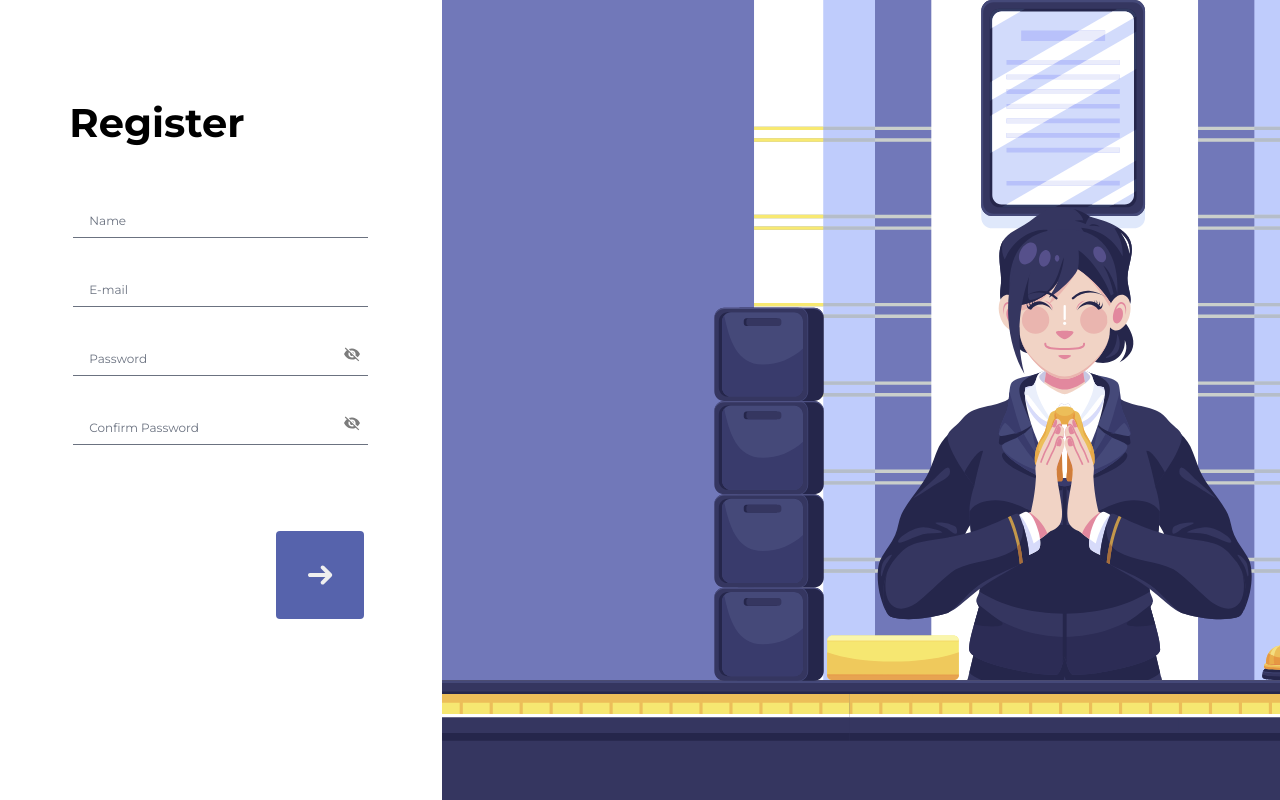
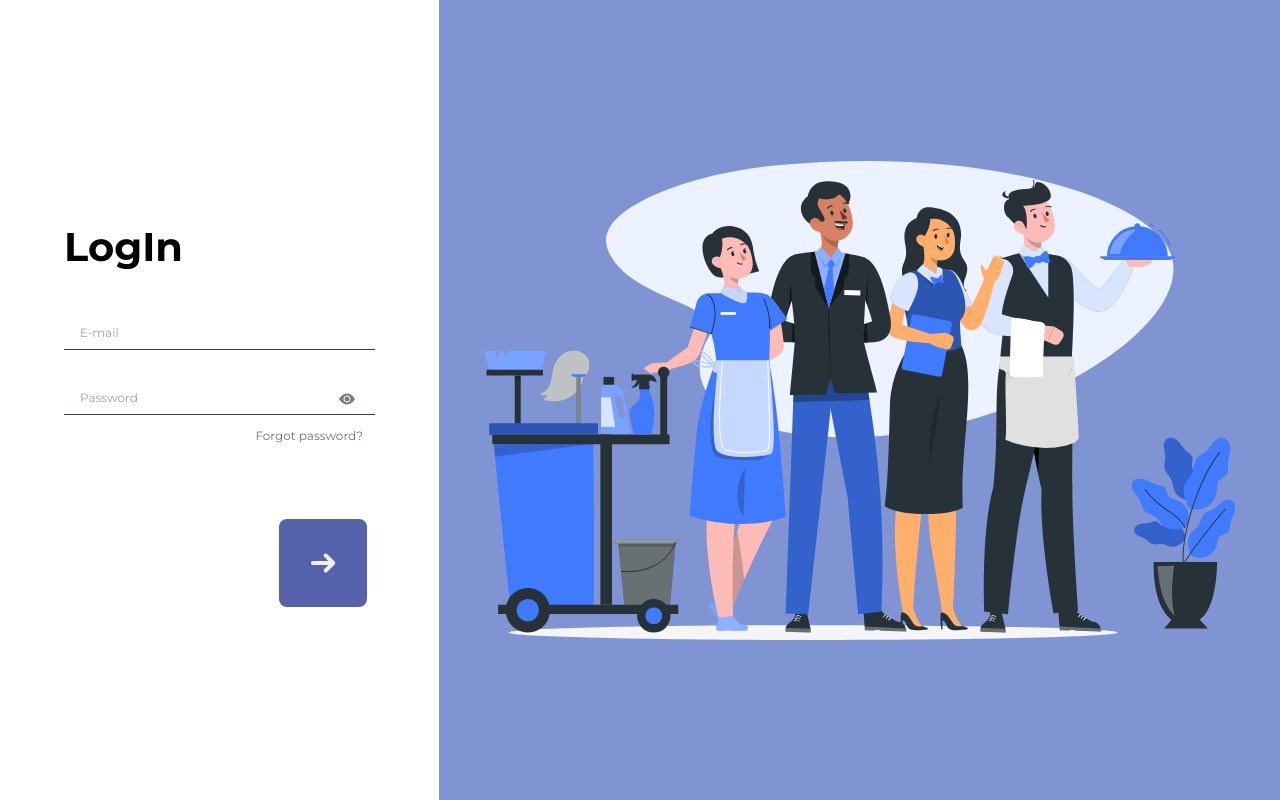
Before and after one commit to Kartikayy007/HotelCrewFrontend, a React (Vite) app: page /login in a window 1280 px wide. Built offline with nearby package versions, Linux system fonts and the light colour scheme.

Commit message:
added forgot password API integration including error handeling and bug fixes

```diff
--- a/src/App.jsx
+++ b/src/App.jsx
@@ -4,8 +4,8 @@ import Login from './components/Login/Login'
 // import Home from './components/Home'
 // import { BrowserRouter as Router, Routes, Route } from 'react-router-dom'
 import MultiStepForm from './components/Registration/MultiStepForm'
-import Verify from './components/Login/Verify'
 import SignUp from './components/signup/SignUp'
+import Onboarding from './components/Onboarding'
 
 function App() {
 
@@ -21,7 +21,7 @@ function App() {
     </Router> */}
     {/* <Hoteldetails /> */}
     {/* <ContactInfo /> */}
-    <SignUp />
+    <Login />
     </>
   )
 }
--- a/src/components/Login/Login.jsx
+++ b/src/components/Login/Login.jsx
@@ -1,8 +1,9 @@
-import React, { useState } from "react";
+import React, { useState, useCallback } from "react";
 import { useDispatch, useSelector } from "react-redux";
 import { loginUser } from "../../Redux/slices/UserSlice";
 import axios from "axios";
-// import { useNavigate } from "react-router-dom";
+import Verify from "./Verify";
+import validator from 'validator';
 
 const Login = () => {
   const [email, setEmail] = useState("");
@@ -12,70 +13,139 @@ const Login = () => {
   const [showForgotPassword, setShowForgotPassword] = useState(false);
   const [resetLoading, setResetLoading] = useState(false);
   const [resetSuccess, setResetSuccess] = useState(false);
+  const [showVerify, setShowVerify] = useState(false);
 
-  // const navigate = useNavigate();
   const dispatch = useDispatch();
   const { loading, error } = useSelector((state) => state.user);
 
-  const validateEmail = (email) => {
-    const emailRegex = /^[^\s@]+@[^\s@]+\.[^\s@]+$/;
-    return emailRegex.test(email);
-  };
+  const validateEmail = useCallback((email) => {
+    const emailRegex = /^[a-zA-Z0-9._%+-]+@[a-zA-Z0-9.-]+\.[a-zA-Z]{2,}$/;
+    return emailRegex.test(String(email).toLowerCase());
+  }, []);
+
+
+
+  const handleInputChange = useCallback((set) => (e) => {
+    try {
+      const sanitizedValue = validator.escape(e.target.value.trim());
+      set(sanitizedValue);
+      setErrorMsg("");
+    } catch (error) {
+      console.error("Input sanitization error:", error);
+      setErrorMsg("Invalid input detected");
+    }
+  }, []);
 
   const handleSubmit = async (e) => {
     e.preventDefault();
-    if (!email || !password) {
-      setErrorMsg("Enter all fields");
-      return;
-    }
-    if (!validateEmail(email)) {
-      setErrorMsg("Invalid Email");
-      return;
-    }
 
-    const userCredentials = { email, password };
-    dispatch(loginUser(userCredentials)).then((result) => {
+    try {
+      if (!email || !password) {
+        setErrorMsg("All fields are required");
+        return;
+      }
+
+      if (!validateEmail(email)) {
+        setErrorMsg("Please enter a valid email address");
+        return;
+      }
+
+
+      const loginAttempts = JSON.parse(localStorage.getItem('loginAttempts') || '{"count": 0, "timestamp": 0}');
+      const now = Date.now();
+
+      if (loginAttempts.count >= 5 && now - loginAttempts.timestamp < 15 * 60 * 1000) {
+        setErrorMsg("Too many login attempts. Please try again in 15 minutes.");
+        return;
+      }
+
+      const userCredentials = {
+        email: email.toLowerCase(),
+        password
+      };
+
+      const result = await dispatch(loginUser(userCredentials));
+
       if (loginUser.fulfilled.match(result)) {
+        localStorage.setItem('loginAttempts', JSON.stringify({"count": 0, "timestamp": now}));
         setEmail("");
         setPassword("");
         setErrorMsg("");
-        console.log("loggedin");
-        // navigate("/");
       } else {
-        setErrorMsg("Incorrect password");
+        loginAttempts.count += 1;
+        loginAttempts.timestamp = now;
+        localStorage.setItem('loginAttempts', JSON.stringify(loginAttempts));
+
+        throw new Error(result.error?.message || "Invalid credentials");
       }
-    });
+    } catch (error) {
+      console.error("Login error:", error);
+      setErrorMsg(error.response?.data?.message || "Login failed. Please try again.");
+
+      setPassword("");
+    }
   };
 
   const resetMail = async () => {
-    if (!email) {
-      setErrorMsg("Enter your email");
-      return;
-    }
+    try {
+      if (!email) {
+        setErrorMsg("Email is required");
+        return;
+      }
 
-    if (!validateEmail(email)) {
-      setErrorMsg("Invalid Email");
-      return;
-    }
+      if (!validateEmail(email)) {
+        setErrorMsg("Please enter a valid email address");
+        return;
+      }
+      const resetAttempts = JSON.parse(localStorage.getItem('resetAttempts') || '{"count": 0, "timestamp": 0}');
+      const now = Date.now();
 
-    setResetLoading(true);
-    setResetSuccess(false);
-    setErrorMsg("");
+      if (resetAttempts.count >= 3 && now - resetAttempts.timestamp < 60 * 60 * 1000) {
+        setErrorMsg("Too many reset attempts. Please try again in 1 hour.");
+        return;
+      }
 
-    try {
-      console.log("Sending request with email:", email);
-      const response = await axios.post("https://hotelcrew-1.onrender.com/api/auth/forgetpassword/", { email });
-      console.log("Response:", response);
+      setResetLoading(true);
+      setResetSuccess(false);
+      setErrorMsg("");
+
+      const response = await axios.post(
+        "https://hotelcrew-1.onrender.com/api/auth/forget-password/",
+        { email: email.toLowerCase() },
+        { timeout: 10000 }
+      );
+
+      resetAttempts.count += 1;
+      resetAttempts.timestamp = now;
+      localStorage.setItem('resetAttempts', JSON.stringify(resetAttempts));
+
       setResetSuccess(true);
       setErrorMsg("Password reset email sent successfully.");
-
-      // navigate("/");
+      setShowVerify(true);
     } catch (error) {
-      setErrorMsg("Something went wrong. Try again later.");
+      console.error("Reset password error:", error);
+      if (error.code === 'ECONNABORTED') {
+        setErrorMsg("Request timed out. Please try again.");
+      } else if (error.response?.status === 429) {
+        setErrorMsg("Too many requests. Please try again later.");
+      } else {
+        setErrorMsg(error.response?.data?.message || "Failed to send reset email. Please try again later.");
+      }
     } finally {
       setResetLoading(false);
     }
   };
+
+  React.useEffect(() => {
+    return () => {
+      setPassword("");
+      setEmail("");
+    };
+  }, []);
+
+  if (showVerify) {
+    return <Verify email={email} />;
+  }
 
   return (
     <div className="flex flex-col lg:flex-row min-h-screen font-Montserrat">
@@ -83,15 +153,23 @@ const Login = () => {
         <div className="w-full lg:w-1/2 flex items-center justify-center">
           <div className="w-full max-w-md space-y-14 mt- p-16">
             <h1 className="text-[40px] font-bold">Forgot Password</h1>
-            <form className="w-[311px] relative bottom-4 space-y-5">
+            <form className="w-[311px] relative bottom-4 space-y-5" onSubmit={(e) => e.preventDefault()}>
               <input
                 type="email"
                 value={email}
-                onChange={(e) => setEmail(e.target.value)}
+                onChange={handleInputChange(setEmail)}
                 className={`w-full p-2 text-xs pl-4 border-b ${errorMsg ? 'border-red-500' : 'border-gray-700'} focus:outline-none font-normal font-[open sans]`}
                 placeholder="Enter your email to reset password"
+                autoComplete="email"
               />
-              {errorMsg && <div className={`text-sm ${resetSuccess ? 'text-green-500' : 'text-red-500'}`}>{errorMsg}</div>}
+              {errorMsg && (
+                <div
+                  className={`text-sm ${resetSuccess ? 'text-green-500' : 'text-red-500'}`}
+                  role="alert"
+                >
+                  {errorMsg}
+                </div>
+              )}
               <button
                 type="button"
                 onClick={() => setShowForgotPassword(false)}
@@ -102,7 +180,8 @@ const Login = () => {
               <button
                 type="button"
                 onClick={resetMail}
-                className="w-full lg:w-[88px] h-[88px] bg-[#5663AC] text-white rounded-lg flex items-center justify-center hover:bg-[#6773AC] transition-colors ml-[215px] top-[6.3rem] relative"
+                disabled={resetLoading}
+                className="w-full lg:w-[88px] h-[88px] bg-[#5663AC] text-white rounded-lg flex items-center justify-center hover:bg-[#6773AC] transition-colors ml-[215px] top-10 relative disabled:opacity-50 disabled:cursor-not-allowed"
               >
                 {resetLoading ? (
                   <div className="animate-spin rounded-full h-6 w-6 border-b-2 border-white" />
@@ -115,45 +194,68 @@ const Login = () => {
         </div>
       ) : (
         <div className="w-full lg:w-1/2 flex items-center justify-center">
-          <div className="w-full max-w-md space-y-14 mt-28 p-16">
+          <div className="w-full max-w-md space-y-14 mt-21 p-16">
             <h1 className="text-[40px] font-bold">LogIn</h1>
             <form className="w-[311px] relative bottom-4 space-y-5" onSubmit={handleSubmit}>
               <div className="space-y-8">
                 <input
                   type="email"
                   value={email}
-                  onChange={(e) => setEmail(e.target.value)}
-                  className={`w-full p-2 text-xs pl-4 border-b ${errorMsg === "Invalid Email" || errorMsg === "Enter all fields" ? 'border-red-500' : 'border-gray-700'} focus:outline-none font-normal font-[open sans]`}
+                  onChange={handleInputChange(setEmail)}
+                  className={`w-full p-2 text-xs pl-4 border-b ${
+                    errorMsg === "Invalid Email" || errorMsg === "Enter all fields"
+                      ? 'border-red-500'
+                      : 'border-gray-700'
+                  } focus:outline-none font-normal font-[open sans]`}
                   placeholder="E-mail"
+                  autoComplete="email"
                 />
                 <div className="relative">
                   <input
                     type={showPassword ? "text" : "password"}
                     value={password}
-                    onChange={(e) => setPassword(e.target.value)}
-                    className={`w-full p-2 pl-4 text-xs border-b ${errorMsg === "Enter all fields" || errorMsg === "Incorrect password" ? 'border-red-500' : 'border-gray-700'} focus:outline-none`}
+                    onChange={handleInputChange(setPassword)}
+                    className={`w-full p-2 pl-4 text-xs border-b ${
+                      errorMsg === "Enter all fields" || errorMsg === "Incorrect password"
+                        ? 'border-red-500'
+                        : 'border-gray-700'
+                    } focus:outline-none`}
                     placeholder="Password"
+                    autoComplete="current-password"
                   />
                   <button
                     type="button"
                     onClick={() => setShowPassword(!showPassword)}
                     className="absolute right-5 top-1/2 -translate-y-1/2 text-gray-400"
+                    aria-label={showPassword ? "Hide password" : "Show password"}
                   >
-                    <img src={showPassword ? "src/assets/eye-closed.svg" : "src/assets/eye-open.svg"} alt="Toggle Password Visibility" />
+                    <img
+                      src={showPassword ? "src/assets/eye-closed.svg" : "src/assets/eye-open.svg"}
+                      alt={showPassword ? "Hide password" : "Show password"}
+                    />
                   </button>
                 </div>
-
               </div>
 
-              {errorMsg && <div className="text-red-500 text-sm">{errorMsg}</div>}
+              {errorMsg && (
+                <div className="text-red-500 text-sm" role="alert">
+                  {errorMsg}
+                </div>
+              )}
 
               <div className="text-right">
-                <a href="#" onClick={() => setShowForgotPassword(true)} className="text-xs  relative right-3 top-[-1em] text-gray-500">Forgot password?</a>
+                <button
+                  type="button"
+                  onClick={() => setShowForgotPassword(true)}
+                  className="text-xs relative right-3 top-[-1em] text-gray-500"
+                >
+                  Forgot password?
+                </button>
               </div>
               <button
                 type="submit"
                 disabled={loading}
-                className="w-full lg:w-[88px] h-[88px] bg-[#5663AC] text-white rounded-lg flex items-center justify-center hover:bg-[#6773AC] transition-colors ml-[215px] top-10 relative"
+                className="w-full lg:w-[88px] h-[88px] bg-[#5663AC] text-white rounded-lg flex items-center justify-center hover:bg-[#6773AC] transition-colors ml-[215px] top-10 relative disabled:opacity-50 disabled:cursor-not-allowed"
               >
                 {loading ? (
                   <div className="animate-spin rounded-full h-6 w-6 border-b-2 border-white" />
--- a/src/components/Login/Verify.jsx
+++ b/src/components/Login/Verify.jsx
@@ -1,12 +1,27 @@
-import React, { useState } from "react";
+import React, { useState, useRef, useEffect } from "react";
 import axios from "axios";
 
-const Verify = () => {
+const Verify = ({ email }) => {
   const [showPassword, setShowPassword] = useState(false);
   const [showConfirmPassword, setShowConfirmPassword] = useState(false);
   const [password, setPassword] = useState("");
   const [confirmPassword, setConfirmPassword] = useState("");
   const [errorMessage, setErrorMessage] = useState("");
+  const [otp, setOtp] = useState(["", "", "", ""]);
+  const [showOtpInput, setShowOtpInput] = useState(true);
+  const [timeLeft, setTimeLeft] = useState(30);
+  const [isResendDisabled, setIsResendDisabled] = useState(true);
+  const [loading, setLoading] = useState(false);
+  const inputRefs = [useRef(), useRef(), useRef(), useRef()];
+
+  useEffect(() => {
+    if (timeLeft > 0) {
+      const timerId = setInterval(() => setTimeLeft((prev) => prev - 1), 1000);
+      return () => clearInterval(timerId);
+    } else {
+      setIsResendDisabled(false);
+    }
+  }, [timeLeft]);
 
   const togglePasswordVisibility = () => {
     setShowPassword(!showPassword);
@@ -14,6 +29,65 @@ const Verify = () => {
 
   const toggleConfirmPasswordVisibility = () => {
     setShowConfirmPassword(!showConfirmPassword);
+  };
+
+  const handleKeyDown = (index, e) => {
+    if (e.key === "Backspace" && index > 0 && otp[index] === "") {
+      inputRefs[index - 1].current.focus();
+    }
+  };
+
+  const handleChange = (index, value) => {
+    if (!/^\d*$/.test(value)) return;
+
+    const newOtp = [...otp];
+    newOtp[index] = value;
+    setOtp(newOtp);
+    setErrorMessage("");
+    if (value !== "" && index < 3) {
+      inputRefs[index + 1].current.focus();
+    }
+  };
+
+  const handleVerifyOtp = async (e) => {
+    e.preventDefault();
+    if (otp.join("").length < 4) {
+      setErrorMessage("Please enter the complete OTP");
+      return;
+    }
+
+    setLoading(true);
+    try {
+      const response = await axios.post(
+        "https://hotelcrew-1.onrender.com/api/auth/verify-otp/",
+        {
+          email: email,
+          otp: otp.join(""),
+        }
+      );
+      console.log("OTP verified:", response);
+      setShowOtpInput(false);
+    } catch (err) {
+      setErrorMessage("Invalid OTP. Please try again.");
+    } finally {
+      setLoading(false);
+    }
+  };
+
+  const handleResendOtp = async () => {
+    setLoading(true);
+    try {
+      await axios.post("https://hotelcrew-1.onrender.com/api/auth/forget-password/", {
+        email,
+      });
+      console.log("OTP resent");
+      setTimeLeft(30);
+      setIsResendDisabled(true);
+    } catch (err) {
+      setErrorMessage("Failed to resend OTP. Please try again.");
+    } finally {
+      setLoading(false);
+    }
   };
 
   const handleSubmit = async (e) => {
@@ -24,28 +98,93 @@ const Verify = () => {
     }
     setErrorMessage("");
 
+    setLoading(true);
     try {
-      const response = await axios.post("https://hotelcrew-1.onrender.com/api/auth/resetpassword/", {
+      const response = await axios.post("https://hotelcrew-1.onrender.com/api/auth/reset-password/", {
+        email: email,
         new_password: password,
         confirm_password: confirmPassword
       });
       console.log("Response:", response);
+      window.location.reload();
     } catch (err) {
       setErrorMessage("An error occurred. Please try again.");
+    } finally {
+      setLoading(false);
     }
   };
 
   return (
     <div className="flex flex-col lg:flex-row min-h-screen font-Montserrat">
+      {showOtpInput ? (
         <div className="w-full lg:w-1/2 flex items-center justify-center">
           <div className="w-full max-w-md space-y-14 mt-28 p-16">
-          <h1 className="text-[32px] font-[600]">Reset Password</h1>
+            <h2 className="text-[40px] font-bold text-center">Verify OTP</h2>
+            <form className="w-[311px] relative bottom-4 text-center space-y-5" onSubmit={handleVerifyOtp}>
+              <div className="flex space-x-4">
+                {otp.map((digit, index) => (
+                  <input
+                    key={index}
+                    ref={inputRefs[index]}
+                    type="text"
+                    maxLength={1}
+                    value={digit}
+                    onChange={(e) => handleChange(index, e.target.value)}
+                    onKeyDown={(e) => handleKeyDown(index, e)}
+                    className="w-12 h-12 relative left-9 text-lg border-2 border-transparent rounded-lg
+                             bg-[#D2E0F3] focus:border-[#5663AC] focus:outline-none text-center"
+                  />
+                ))}
+              </div>
+
+              <p className="text-sm text-center font-normal leading-[16.34px]">
+                An OTP has been sent to your E-mail
+              </p>
+
+              <p className="text-sm text-center">Didn't receive a mail? </p>
+              <p className="text-sm">
+                {isResendDisabled ? (
+                  <span className="text-gray-600 text-center">
+                    Resend in {timeLeft} seconds
+                  </span>
+                ) : (
+                  <button
+                    type="button"
+                    className="text-blue-700 hover:text-blue-900 text-sm text-center"
+                    onClick={handleResendOtp}
+                    disabled={loading}
+                  >
+                    Resend OTP
+                  </button>
+                )}
+              </p>
+
+              {errorMessage && <p className="text-red-500 text-xs">{errorMessage}</p>}
+
+              <button
+                type="submit"
+                disabled={loading}
+                className="w-full lg:w-[88px] h-[88px] bg-[#5663AC] text-white rounded-lg flex items-center justify-center hover:bg-[#6773AC] transition-colors ml-[215px] top-10 relative"
+              >
+                {loading ? (
+                  <div className="animate-spin rounded-full h-6 w-6 border-b-2 border-white" />
+                ) : (
+                  <img src="src/assets/mingcute_arrow-up-fill.svg" alt="Submit" />
+                )}
+              </button>
+            </form>
+          </div>
+        </div>
+      ) : (
+        <div className="w-full lg:w-1/2 flex items-center justify-center">
+          <div className="w-full max-w-md space-y-14 mt-21 p-16">
+            <h1 className="text-[40px] font-bold">Reset Password</h1>
             <form className="w-[311px] relative bottom-4 space-y-5" onSubmit={handleSubmit}>
               <div className="space-y-8">
                 <div className="relative">
                   <input
                     type={showPassword ? "text" : "password"}
-                  className="w-full outline-none border-b-2 font-[500] text-[18px] placeholder:text-[12px] placeholder:font-[400]"
+                    className="w-full p-2 text-xs pl-4 border-b border-gray-700 focus:outline-none"
                     placeholder="New Password"
                     value={password}
                     onChange={(e) => setPassword(e.target.value)}
@@ -64,7 +203,7 @@ const Verify = () => {
                 <div className="relative">
                   <input
                     type={showConfirmPassword ? "text" : "password"}
-                  className="w-full outline-none border-b-2 font-[500] text-[18px] placeholder:text-[12px] placeholder:font-[400]"
+                    className="w-full p-2 text-xs pl-4 border-b border-gray-700 focus:outline-none"
                     placeholder="Confirm Password"
                     value={confirmPassword}
                     onChange={(e) => setConfirmPassword(e.target.value)}
@@ -84,13 +223,19 @@ const Verify = () => {
               {errorMessage && <p className="text-red-500">{errorMessage}</p>}
               <button
                 type="submit"
-              className="w-full lg:w-[88px] h-[88px] bg-[#5663AC] text-white rounded-lg flex items-center justify-center hover:bg-[#6773AC] transition-colors ml-[215px] top-10 relative"
+                className="w-full lg:w-[88px] h-[88px] bg-[#5663AC] text-white rounded-lg flex items-center justify-center hover:bg-[#6773AC] transition-colors ml-[215px] top-10 relative disabled:cursor-not-allowed"
+                disabled={loading}
               >
-              <img src="src/assets/arrow.svg" alt="Submit" />
+                {loading ? (
+                  <div className="animate-spin rounded-full h-6 w-6 border-b-2 border-white" />
+                ) : (
+                  <img src="src/assets/mingcute_arrow-up-fill.svg" alt="Submit" />
+                )}
               </button>
             </form>
           </div>
         </div>
+      )}
 
       <div className="flex items-center justify-center w-full max-w-[945px] h-auto bg-[#8094D4]">
         <img className="h-auto" src="src/assets/web2 1.svg" alt="Login Hero" />
--- a/src/components/Onboarding.jsx
+++ b/src/components/Onboarding.jsx
@@ -3,7 +3,7 @@ import { useNavigate } from "react-router-dom";
 
 const Onboarding = () => {
 
-    const navigate = useNavigate();
+    // const navigate = useNavigate();
     return (
         <div className="flex justify-between h-screen overflow-hidden items-center">
             <div className="flex justify-center items-center flex-col w-[411px] h-[322px] mx-auto gap-[72px]">
```
Also changed, not shown: src/components/signup/SignUp.jsx (line endings or trailing spaces). Lines whose indentation alone changed are shown as unchanged.
